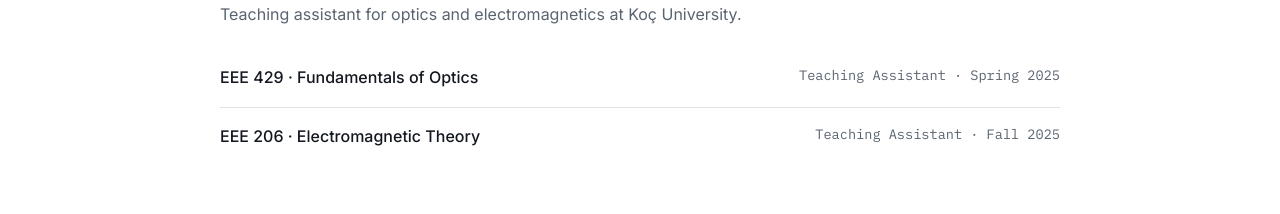
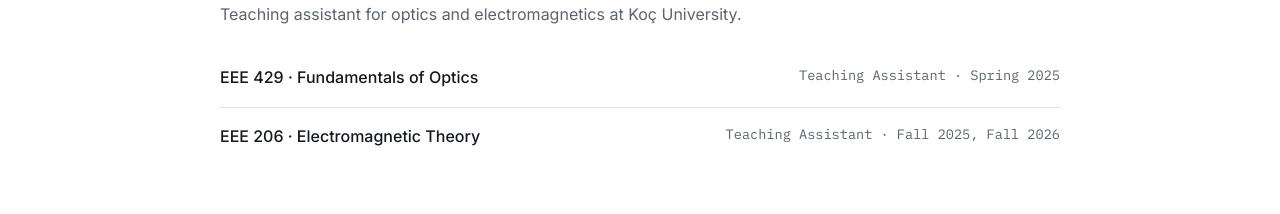
Before and after one commit to bahadirkesgin/bahadirkesgin.github.io, a plain HTML site: page index.html in a window 1280 px wide. Shown: the part 6180-6394 px from the top of the page. Drawn offline with nearby package versions, Linux system fonts and the light colour scheme.

Commit message:
Add Fall 2026 to EEE 206 teaching entry (#4)
* Update publications: Communications Physics published, Optica in press

Co-Authored-By: Claude Opus 5.5 <noreply@anthropic.com>
Claude-Session: https://claude.ai/code/session_01N7omG4awxV4xKgAVZQJQgQ

* Mark Optica paper as published (13(12), 2505)

Co-Authored-By: Claude Opus 5.5 <noreply@anthropic.com>
Claude-Session: https://claude.ai/code/session_01N7omG4awxV4xKgAVZQJQgQ

* Add holographic gradients manuscript (arXiv:2611.27439) under review

Co-Authored-By: Claude Opus 5.5 <noreply@anthropic.com>
Claude-Session: https://claude.ai/code/session_01N7omG4awxV4xKgAVZQJQgQ

* Add Fall 2026 to EEE 206 teaching entry

Co-Authored-By: Claude Opus 5.5 <noreply@anthropic.com>
Claude-Session: https://claude.ai/code/session_01N7omG4awxV4xKgAVZQJQgQ

---------

Co-authored-by: Claude <noreply@anthropic.com>

```diff
--- a/index.html
+++ b/index.html
@@ -249,7 +249,7 @@
     <h2>Teaching</h2>
     <p class="lead-p">Teaching assistant for optics and electromagnetics at Ko&#231; University.</p>
     <ul class="rows"><li><span class="t-title">EEE 429 &#183; Fundamentals of Optics</span><span class="t-meta">Teaching Assistant &#183; Spring 2025</span></li>
-<li><span class="t-title">EEE 206 &#183; Electromagnetic Theory</span><span class="t-meta">Teaching Assistant &#183; Fall 2025</span></li></ul>
+<li><span class="t-title">EEE 206 &#183; Electromagnetic Theory</span><span class="t-meta">Teaching Assistant &#183; Fall 2025, Fall 2026</span></li></ul>
   </div>
 </section>
 
```
